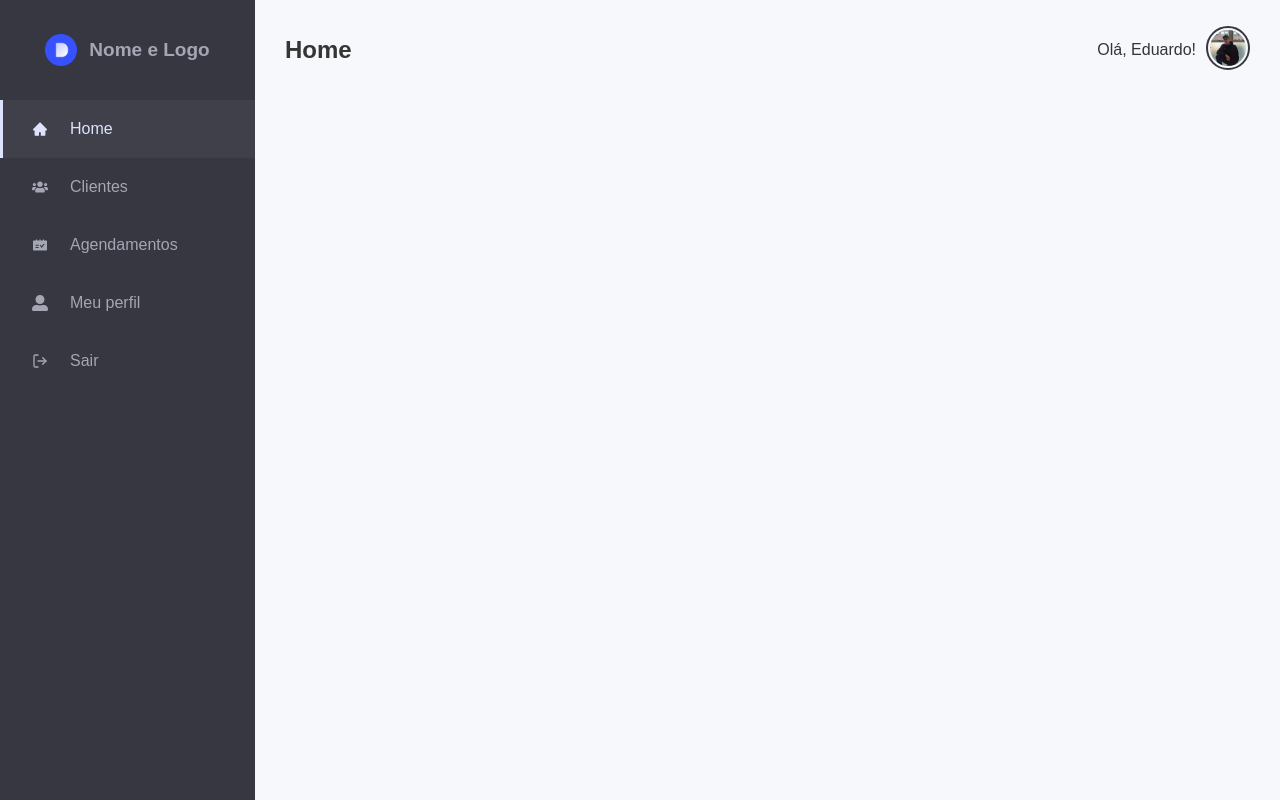
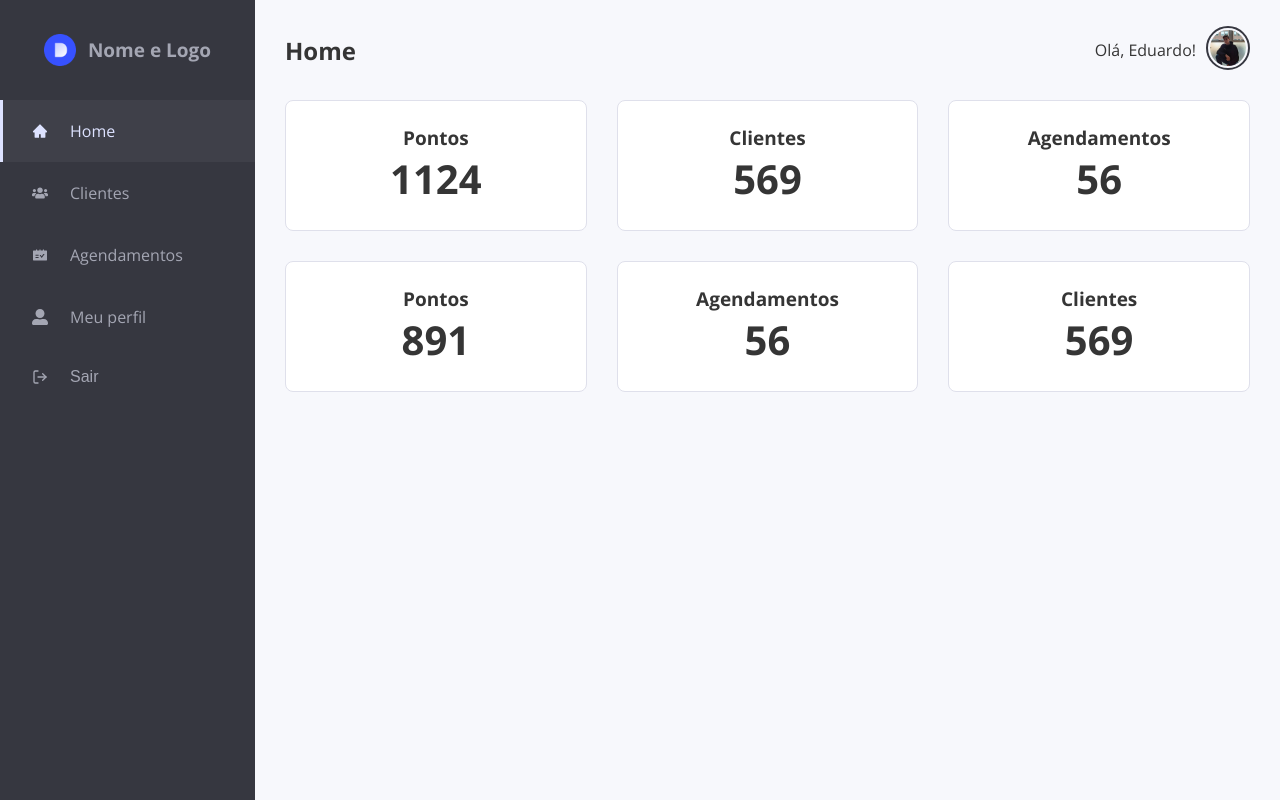
Before and after one commit to dududornelees/react-dashboard, a React (Vite) app: page /home in a window 1280 px wide. Built offline with nearby package versions, Linux system fonts and the light colour scheme.

Commit message:
🔥 New: Cards na home

```diff
--- a/index.html
+++ b/index.html
@@ -5,6 +5,14 @@
     <link rel="icon" type="image/svg+xml" href="/src/favicon.svg" />
     <meta name="viewport" content="width=device-width, initial-scale=1.0" />
     <title>React Dashboard</title>
+
+    <!-- Fontes -->
+    <link rel="preconnect" href="https://fonts.googleapis.com" />
+    <link rel="preconnect" href="https://fonts.gstatic.com" crossorigin />
+    <link
+      href="https://fonts.googleapis.com/css2?family=Open+Sans:wght@300;400;500;600;700;800&display=swap"
+      rel="stylesheet"
+    />
   </head>
 
   <body>
--- a/src/components/Layout/Layout.tsx
+++ b/src/components/Layout/Layout.tsx
@@ -1,17 +1,18 @@
 import Navbar from "./Navbar/Navbar";
 import Header from "./Header/Header";
+import { Outlet } from "react-router-dom";
 
 // Styles
 import { LayoutStyle } from "./styles";
 
-const Layout: React.FC = ({ children }) => {
+const Layout: React.FC = () => {
   return (
     <LayoutStyle>
       <Navbar />
 
       <div className="layout__content">
         <Header />
-        {children}
+        <Outlet />
       </div>
     </LayoutStyle>
   );
--- /dev/null
+++ b/src/components/NumberCard/NumberCard.tsx
@@ -0,0 +1,24 @@
+// Styles
+import { NumberCardStyle } from "./styles";
+
+// Interfaces
+interface Props {
+  title: string;
+  number: string;
+}
+
+const NumberCard: React.FC<Props> = (props) => {
+  return (
+    <NumberCardStyle>
+      <div className="number-card__title">
+        <h3>{props.title}</h3>
+      </div>
+
+      <div className="number-card__number">
+        <h3>{props.number}</h3>
+      </div>
+    </NumberCardStyle>
+  );
+};
+
+export default NumberCard;
--- /dev/null
+++ b/src/components/NumberCard/styles.ts
@@ -0,0 +1,35 @@
+import styled from "styled-components";
+
+export const NumberCardStyle = styled.div`
+  transition: ${(props) => props.theme.transition};
+  border-radius: ${(props) => props.theme.borderRadius};
+  background-color: white;
+  border: 1px solid #dfe0eb;
+  padding: 24px;
+  display: flex;
+  align-items: center;
+  justify-content: center;
+  flex-direction: column;
+  cursor: pointer;
+
+  &:hover {
+    border: 1px solid ${(props) => props.theme.colors.primary};
+
+    .number-card__title h3,
+    .number-card__number h3 {
+      color: ${(props) => props.theme.colors.primary};
+    }
+  }
+
+  .number-card__title h3 {
+    transition: ${(props) => props.theme.transition};
+    font-size: ${(props) => props.theme.fontSize.large};
+    font-weight: 700;
+  }
+
+  .number-card__number h3 {
+    transition: ${(props) => props.theme.transition};
+    font-size: 40px;
+    font-weight: 700;
+  }
+`;
--- a/src/pages/Home/Home.tsx
+++ b/src/pages/Home/Home.tsx
@@ -1,8 +1,19 @@
+import NumberCard from "components/NumberCard/NumberCard";
+
 // Styles
 import { HomeStyle } from "./styles";
 
 const Home: React.FC = () => {
-  return <HomeStyle>Home!</HomeStyle>;
+  return (
+    <HomeStyle>
+      <NumberCard title="Pontos" number="1124" />
+      <NumberCard title="Clientes" number="569" />
+      <NumberCard title="Agendamentos" number="56" />
+      <NumberCard title="Pontos" number="891" />
+      <NumberCard title="Agendamentos" number="56" />
+      <NumberCard title="Clientes" number="569" />
+    </HomeStyle>
+  );
 };
 
 export default Home;
--- a/src/pages/Home/styles.ts
+++ b/src/pages/Home/styles.ts
@@ -1,3 +1,7 @@
 import styled from "styled-components";
 
-export const HomeStyle = styled.main``;
+export const HomeStyle = styled.main`
+  display: grid;
+  grid-template-columns: 1fr 1fr 1fr;
+  grid-gap: 30px;
+`;
--- a/src/styles/Global.ts
+++ b/src/styles/Global.ts
@@ -10,7 +10,7 @@ export const GlobalStyle = createGlobalStyle`
   }
 
   body {
-    font-family: sans-serif;
+    font-family: "Open Sans", sans-serif;
     background-color: ${(props) => props.theme.colors.background};
     color: ${(props) => props.theme.colors.text};
   }
```
